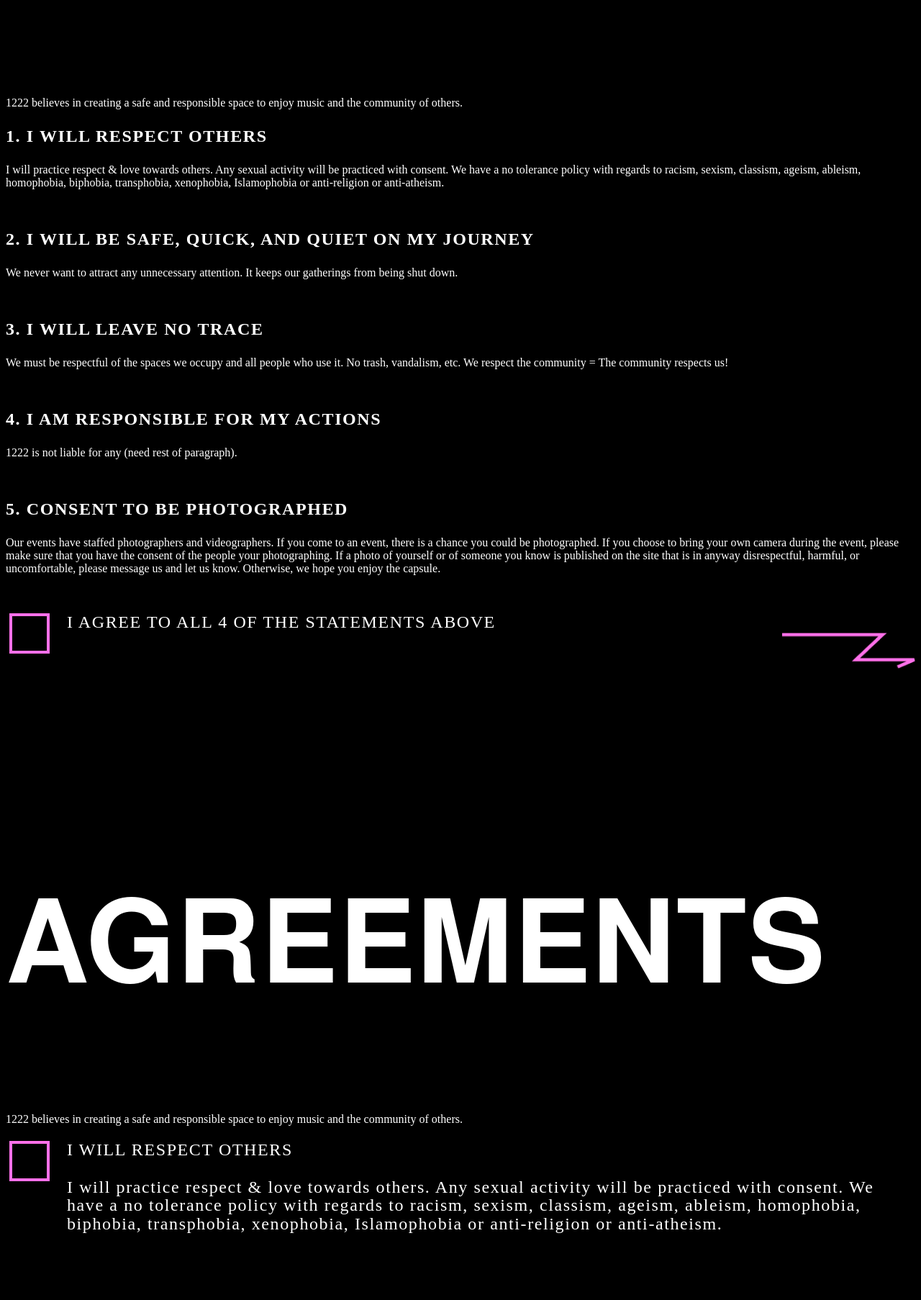
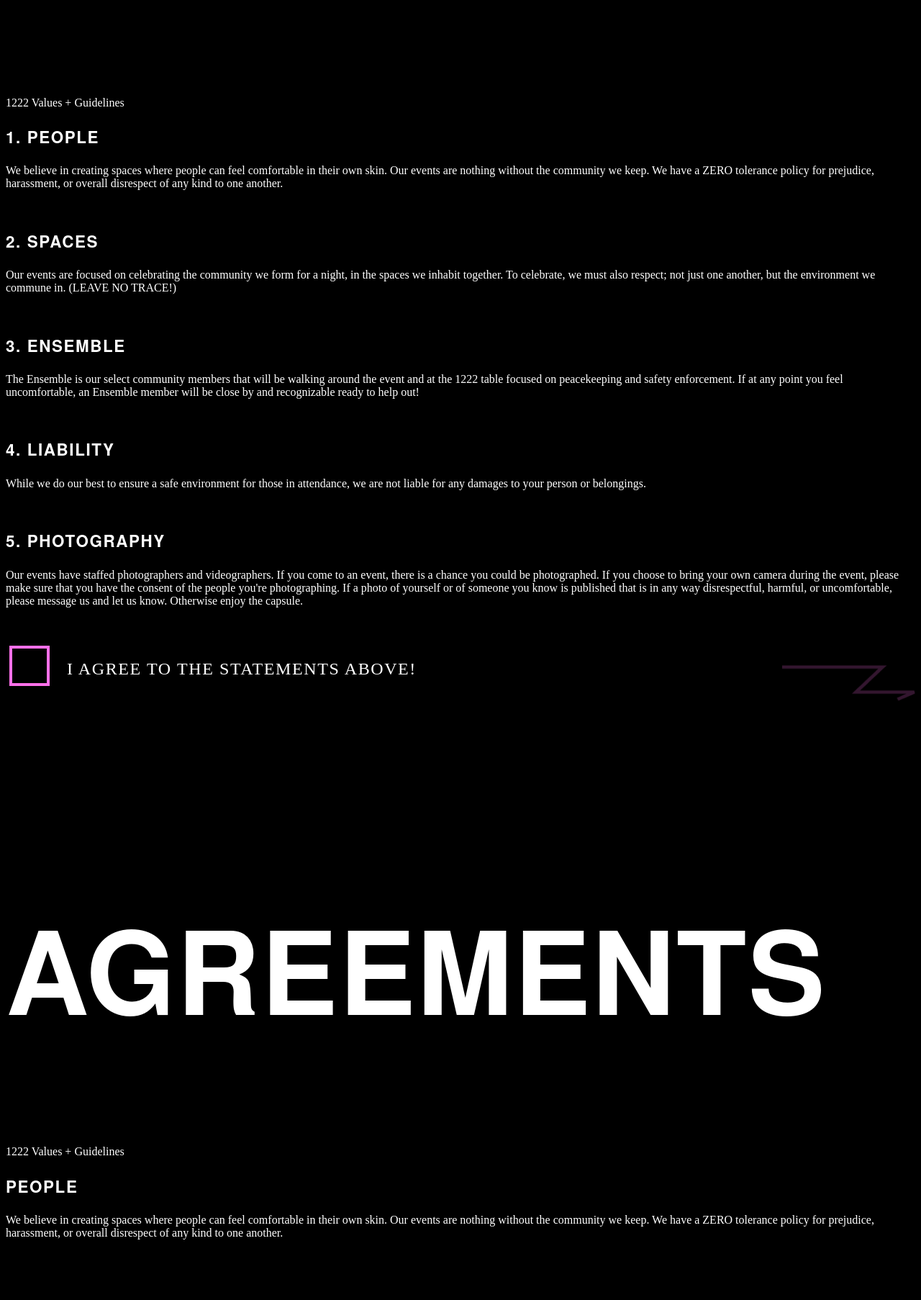
Before and after one commit to kevinavila/1222, a Node server app: template views/party.hbs in a window 1280 px wide. Shown: the part 497-2303 px from the top of the page at 72% size. Run offline with Node 20, Linux system fonts and the light colour scheme; the template is opened without the code that fills it, so the values that code supplies are empty; style sheets or scripts are compiled from the project's sources; some libraries are stand-ins or nearby versions.

Commit message:
Updated agreements copy and removed extra checkboxes on desktop

```diff
--- a/assets/scss/style.scss
+++ b/assets/scss/style.scss
@@ -136,14 +136,9 @@ a, a:hover {
 
   .agreement-title {
     font-size: 1.4rem;
-
-    @media (min-width: 900px) {
-      font-family: "Berthold Akzidenz Grotesk BE Regular";
-      font-size: 1.5rem;
-    }
   }
 
-  #agreements-checkbox, #agreements-checkbox-respect, #agreements-checkbox-journey, #agreements-checkbox-trace, #agreements-checkbox-actions, #agreements-checkbox-photograph {
+  #agreements-checkbox-mobile, #agreements-checkbox-desktop {
     display: none;
   }
 
@@ -170,7 +165,7 @@ a, a:hover {
       font-family: "Berthold Akzidenz Grotesk BE Regular";
       font-size: 1.5rem;
       font-weight: 400;
-      line-height: 1.6rem;
+      line-height: 4rem;
     }
   }
 
--- a/views/partials/agreements.hbs
+++ b/views/partials/agreements.hbs
@@ -2,61 +2,61 @@
 
   <!-- Mobile -->
   <div class="hide-gt-tablet">
-    <h2 class="page-title pt4">AGREEMENTS</h2>
-    <p>1222 believes in creating a safe and responsible space to enjoy music and the community of others.</p>
-    <h3 class="agreement-title">1. I WILL RESPECT OTHERS</h3>
-    <p class="pb3">I will practice respect & love towards others. Any sexual activity will be practiced with consent. We have a no tolerance policy with regards to racism, sexism, classism, ageism, ableism, homophobia, biphobia, transphobia, xenophobia, Islamophobia or anti-religion or anti-atheism.</p>
-    <h3 class="agreement-title">2. I WILL BE SAFE, QUICK, AND QUIET ON MY JOURNEY</h3>
-    <p class="pb3">We never want to attract any unnecessary attention. It keeps our gatherings from being shut down.</p>
-    <h3 class="agreement-title">3. I WILL LEAVE NO TRACE</h3>
-    <p class="pb3">We must be respectful of the spaces we occupy and all people who use it. No trash, vandalism, etc. We respect the community = The community respects us!</p>
-    <h3 class="agreement-title">4. I AM RESPONSIBLE FOR MY ACTIONS</h3>
-    <p class="pb3">1222 is not liable for any (need rest of paragraph).</p>
-    <h3 class="agreement-title">5. CONSENT TO BE PHOTOGRAPHED</h3>
-    <p class="pb3">Our events have staffed photographers and videographers. If you come to an event, there is a chance you could be photographed. If you choose to bring your own camera during the event, please make sure that you have the consent of the people your photographing. If a photo of yourself or of someone you know is published on the site that is in anyway disrespectful, harmful, or uncomfortable, please message us and let us know. Otherwise, we hope you enjoy the capsule.</p>
-    <input type="checkbox" id="agreements-checkbox">
-    <label for="agreements-checkbox">I AGREE TO ALL 4 OF THE STATEMENTS ABOVE</label>
-    <img src="img/next.png" onclick="letsParty()" alt="next" width="185px" height="50px" class="float-right pt3 pb6">
+      <h2 class="page-title pt4">AGREEMENTS</h2>
+      <p>1222 Values + Guidelines</p>
+      <h3 class="agreement-title">1. PEOPLE</h3>
+      <p class="pb3">We believe in creating spaces where people can feel comfortable in their own skin. Our events are nothing without the community we keep. We have a ZERO tolerance policy for prejudice, harassment, or overall disrespect of any kind to one another.</p>
+      <h3 class="agreement-title">2. SPACES</h3>
+      <p class="pb3">Our events are focused on celebrating the community we form for a night, in the spaces we inhabit together. To celebrate, we must also respect; not just one another, but the environment we commune in. (LEAVE NO TRACE!)</p>
+      <h3 class="agreement-title">3. ENSEMBLE</h3>
+      <p class="pb3">The Ensemble is our select community members that will be walking around the event and at the 1222 table focused on peacekeeping and safety enforcement. If at any point you feel uncomfortable, an Ensemble member will be close by and recognizable ready to help out!</p>
+      <h3 class="agreement-title">4. LIABILITY</h3>
+      <p class="pb3">While we do our best to ensure a safe environment for those in attendance, we are not liable for any damages to your person or belongings.</p>
+      <h3 class="agreement-title">5. PHOTOGRAPHY</h3>
+      <p class="pb3">Our events have staffed photographers and videographers. If you come to an event, there is a chance you could be photographed. If you choose to bring your own camera during the event, please make sure that you have the consent of the people you're photographing. If a photo of yourself or of someone you know is published that is in any way disrespectful, harmful, or uncomfortable, please message us and let us know. Otherwise enjoy the capsule.</p>
+      <input type="checkbox" id="agreements-checkbox-mobile">
+      <label for="agreements-checkbox-mobile">I AGREE TO THE STATEMENTS ABOVE!</label>
+      <img src="img/next.png" onclick="letsParty()" alt="next" width="185px" height="50px" class="float-right pt3 pb6 next disabled">
   </div>
 
   <!-- Desktop -->
   <div class="hide-lt-tablet">
     <h2 class="page-title pt4">AGREEMENTS</h2>
-    <p>1222 believes in creating a safe and responsible space to enjoy music and the community of others.</p>
-    <div class="row pb5">
+    <p>1222 Values + Guidelines</p>
+    <div class="row pb4">
       <div class="one-half column">
-        <input type="checkbox" id="agreements-checkbox-respect">
-        <label for="agreements-checkbox-respect">I WILL RESPECT OTHERS<br><br>I will practice respect & love towards others. Any sexual activity will be practiced with consent. We have a no tolerance policy with regards to racism, sexism, classism, ageism, ableism, homophobia, biphobia, transphobia, xenophobia, Islamophobia or anti-religion or anti-atheism.</label>
+        <h3 class="agreement-title">PEOPLE</h3>
+        <p>We believe in creating spaces where people can feel comfortable in their own skin. Our events are nothing without the community we keep. We have a ZERO tolerance policy for prejudice, harassment, or overall disrespect of any kind to one another.</p>
       </div>
     </div>
-    <div class="row pb5">
+    <div class="row pb4">
       <div class="one-half column">
-        <input type="checkbox" id="agreements-checkbox-journey">
-        <label for="agreements-checkbox-journey">I WILL BE SAFE, QUICK, AND QUIET ON MY JOURNEY<br><br>We never want to attract any unnecessary attention. It keeps our gatherings from being shut down.</label>
+        <h3 class="agreement-title">SPACES</h3>
+        <p>Our events are focused on celebrating the community we form for a night, in the spaces we inhabit together. To celebrate, we must also respect; not just one another, but the environment we commune in. (LEAVE NO TRACE!)</p>
       </div>
     </div>
-    <div class="row pb5">
+    <div class="row pb4">
       <div class="one-half column">
-        <input type="checkbox" id="agreements-checkbox-trace">
-        <label for="agreements-checkbox-trace">I WILL LEAVE NO TRACE<br><br>We must be respectful of the spaces we occupy and all people who use it. No trash, vandalism, etc. We respect the community = The community respects us!</label>
+        <h3 class="agreement-title">ENSEMBLE</h3>
+        <p>The Ensemble is our select community members that will be walking around the event and at the 1222 table focused on peacekeeping and safety enforcement. If at any point you feel uncomfortable, an Ensemble member will be close by and recognizable ready to help out!</p>
       </div>
     </div>
-    <div class="row pb5">
+    <div class="row pb4">
       <div class="one-half column">
-        <input type="checkbox" id="agreements-checkbox-actions">
-        <label for="agreements-checkbox-actions">I AM RESPONSIBLE FOR MY ACTIONS<br><br>1222 is not liable for any (need rest of paragraph).</label>
+        <h3 class="agreement-title">LIABILITY</h3>
+        <p>While we do our best to ensure a safe environment for those in attendance, we are not liable for any damages to your person or belongings.</p>
+      </div>
+    </div>
+    <div class="row pb3">
+      <div class="one-half column">
+        <h3 class="agreement-title">PHOTOGRAPHY</h3>
+        <p>Our events have staffed photographers and videographers. If you come to an event, there is a chance you could be photographed. If you choose to bring your own camera during the event, please make sure that you have the consent of the people you're photographing. If a photo of yourself or of someone you know is published that is in any way disrespectful, harmful, or uncomfortable, please message us and let us know. Otherwise enjoy the capsule.</p>
       </div>
     </div>
     <div class="row">
-      <div class="one-half column">
-        <input type="checkbox" id="agreements-checkbox-photograph">
-        <label for="agreements-checkbox-photograph">CONSENT TO BE PHOTOGRAPHED<br><br>Our events have staffed photographers and videographers. If you come to an event, there is a chance you could be photographed. If you choose to bring your own camera during the event, please make sure that you have the consent of the people your photographing. If a photo of yourself or of someone you know is published on the site that is in anyway disrespectful, harmful, or uncomfortable, please message us and let us know. Otherwise, we hope you enjoy the capsule.</label>
-      </div>
-    </div>
-    <div class="row">
-      <div class="one-half column">
-        <img src="img/next.png" onclick="letsParty()" alt="next" width="185px" height="50px" class="float-right pt3 next disabled">
-      </div>
+      <input type="checkbox" id="agreements-checkbox-desktop">
+      <label for="agreements-checkbox-desktop">I AGREE TO THE STATEMENTS ABOVE!</label>
+      <img src="img/next.png" onclick="letsParty()" alt="next" width="185px" height="50px" class="float-right pt3 pb4 next disabled">
     </div>
   </div>
 
```
Also changed, not shown: assets/js/join.js (+2 -18 lines).
